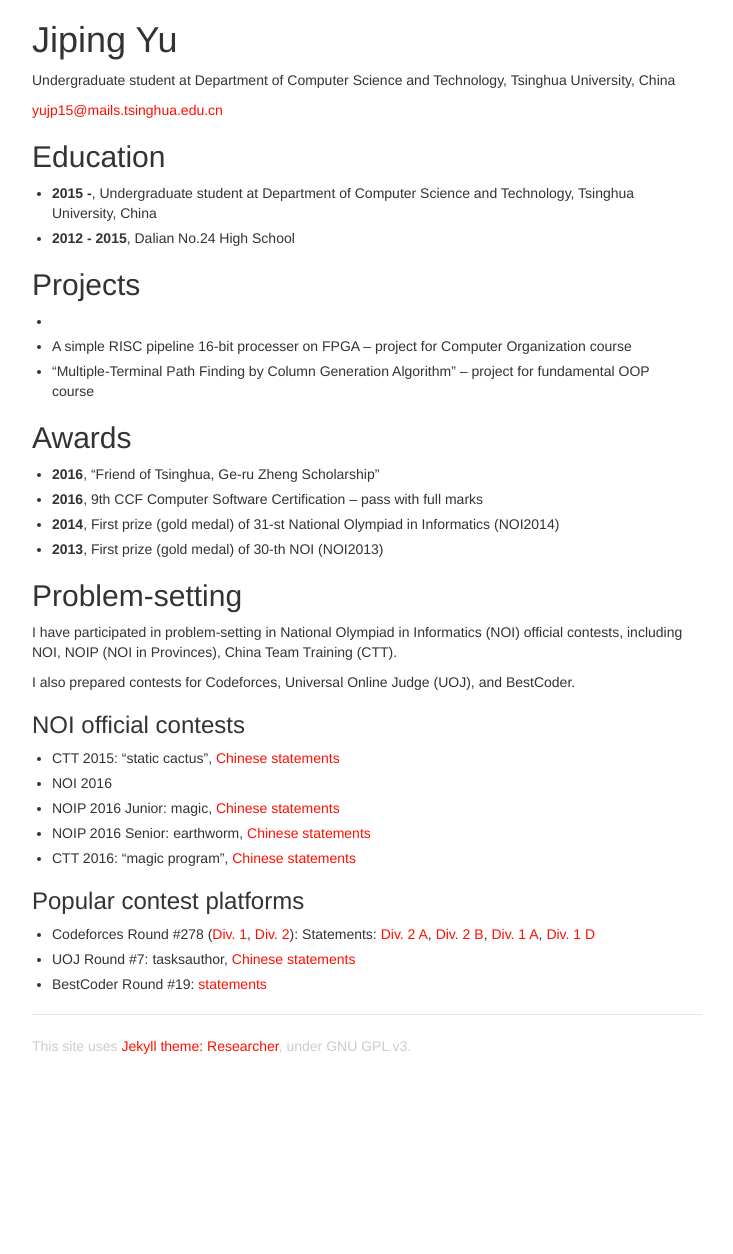
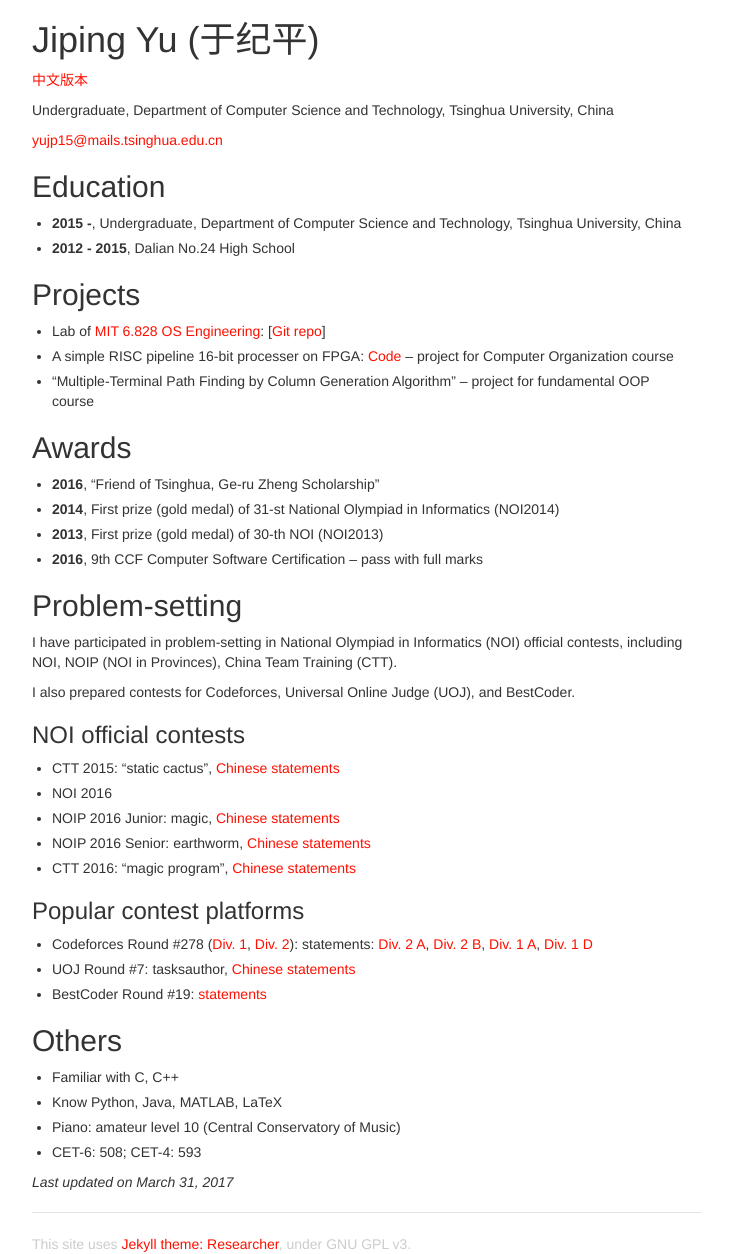
Before and after one commit to ufozgg/ruizhe, a Jekyll site: the page built from yjp_en.md, in a window 1280 px wide. Shown: the whole page, without its empty margins (273-1006 px from the left). Built offline with Jekyll 4.4.1, drawn with Linux system fonts in a browser that asks for light colours; before the commit the page ends 1056 px from its top, so only the background shows below that.

```diff
--- a/index.html
+++ b/eat.html
@@ -4,7 +4,7 @@ title: 今晚吃什么
 ---
 <h1>jinwanchishen.me</h1>
 <div id="home">
-	This may be a website for food! 中文测试
+	This may be a website for food!
 <script type="text/javascript">
 function cli()
 {
--- a/yjp.md
+++ b/yjp_en.md
@@ -3,28 +3,31 @@ layout: default
 title: Jiping Yu
 ---
 
-# Jiping Yu
-Undergraduate student at Department of Computer Science and Technology, Tsinghua University, China
+# Jiping Yu (于纪平)
+
+[中文版本](yjp_zh.html)
+
+Undergraduate, Department of Computer Science and Technology, Tsinghua University, China
 
 [yujp15@mails.tsinghua.edu.cn](mailto:yujp15@mails.tsinghua.edu.cn)
 
 ## Education
 
-* **2015 -**, Undergraduate student at Department of Computer Science and Technology, Tsinghua University, China
+* **2015 -**, Undergraduate, Department of Computer Science and Technology, Tsinghua University, China
 * **2012 - 2015**, Dalian No.24 High School
 
 ## Projects
 
-*
-* A simple RISC pipeline 16-bit processer on FPGA -- project for Computer Organization course
+* Lab of [MIT 6.828 OS Engineering](https://pdos.csail.mit.edu/6.828/2016/): [[Git repo](https://github.com/saffahyjp/6.828)]
+* A simple RISC pipeline 16-bit processer on FPGA: [Code](https://github.com/saffahyjp/display/tree/master/cpu) -- project for Computer Organization course
 * "Multiple-Terminal Path Finding by Column Generation Algorithm" -- project for fundamental OOP course
 
 ## Awards
 
 * **2016**, "Friend of Tsinghua, Ge-ru Zheng Scholarship"
-* **2016**, 9th CCF Computer Software Certification -- pass with full marks
 * **2014**, First prize (gold medal) of 31-st National Olympiad in Informatics (NOI2014)
 * **2013**, First prize (gold medal) of 30-th NOI (NOI2013)
+* **2016**, 9th CCF Computer Software Certification -- pass with full marks
 
 ## Problem-setting
 
@@ -42,6 +45,15 @@ I also prepared contests for Codeforces, Universal Online Judge (UOJ), and BestC
 
 ### Popular contest platforms
 
-* Codeforces Round #278 ([Div. 1](http://codeforces.com/contest/487), [Div. 2](http://codeforces.com/contest/488)): Statements: [Div. 2 A](http://codeforces.com/contest/488/problem/A), [Div. 2 B](http://codeforces.com/contest/488/problem/B), [Div. 1 A](http://codeforces.com/contest/487/problem/A), [Div. 1 D](http://codeforces.com/contest/487/problem/D)
+* Codeforces Round #278 ([Div. 1](http://codeforces.com/contest/487), [Div. 2](http://codeforces.com/contest/488)): statements: [Div. 2 A](http://codeforces.com/contest/488/problem/A), [Div. 2 B](http://codeforces.com/contest/488/problem/B), [Div. 1 A](http://codeforces.com/contest/487/problem/A), [Div. 1 D](http://codeforces.com/contest/487/problem/D)
 * UOJ Round #7: tasksauthor, [Chinese statements](http://uoj.ac/problem/83)
 * BestCoder Round #19: [statements](http://bestcoder.hdu.edu.cn/contests/contest_show.php?cid=551)
+
+## Others
+
+* Familiar with C, C++
+* Know Python, Java, MATLAB, LaTeX
+* Piano: amateur level 10 (Central Conservatory of Music)
+* CET-6: 508; CET-4: 593
+
+*Last updated on March 31, 2017*
```
Also changed, not shown: index.md (added, +21 -0 lines), yjp_zh.md (added, +59 -0 lines).
